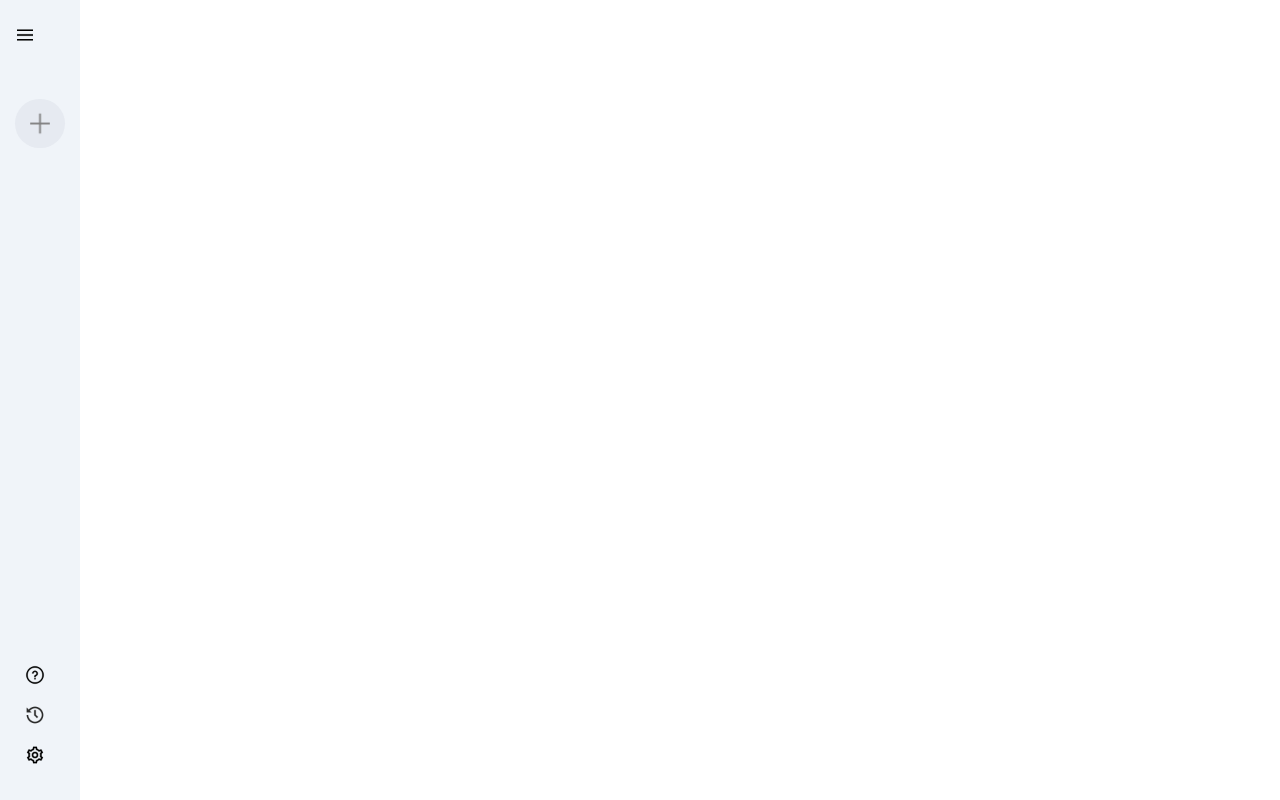
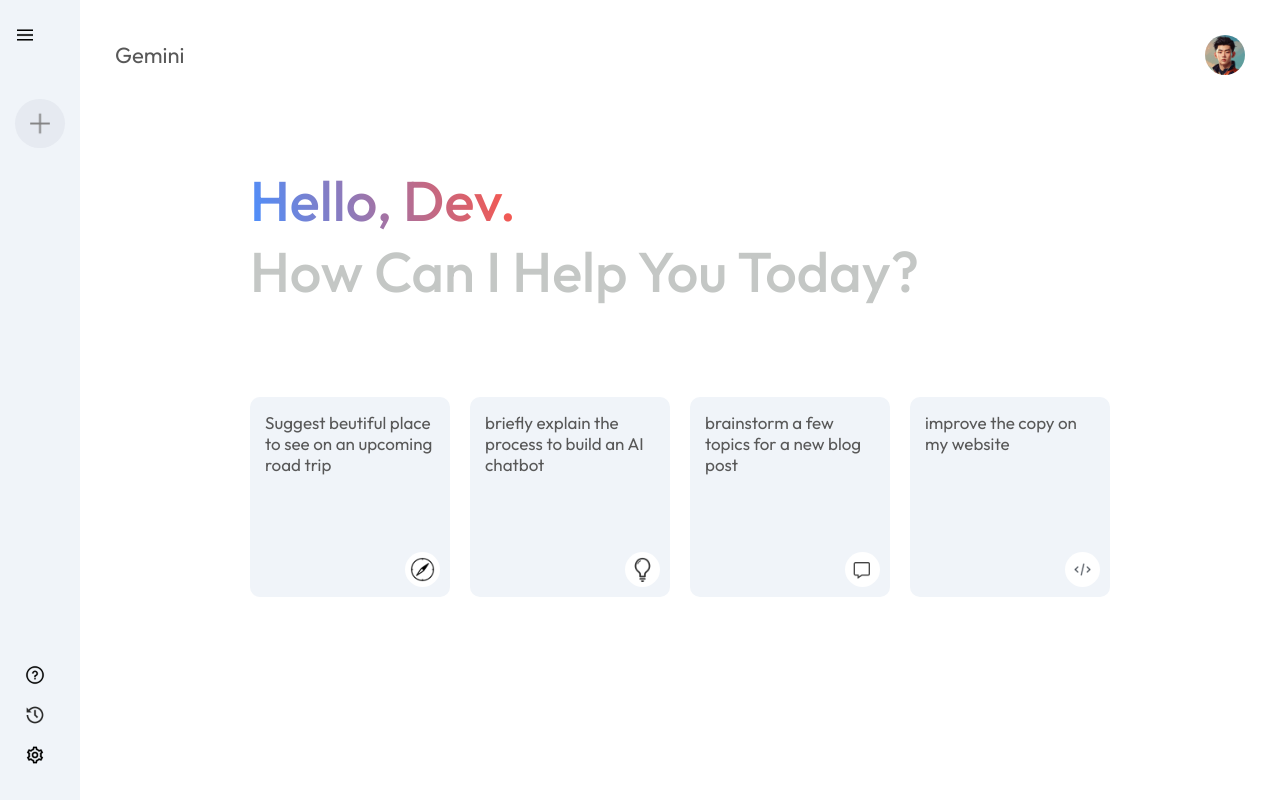
Before and after one commit to hamzarahmoun/gemini, a React (Vite) app: page / in a window 1280 px wide. Built offline with nearby package versions, Linux system fonts and the light colour scheme.

Commit message:
main-container

```diff
--- a/src/App.jsx
+++ b/src/App.jsx
@@ -1,10 +1,13 @@
 import React from 'react'
 import Sidebar from './component/Sidebar/Sidebar'
+import Main from './component/Main/Main'
+
 
 const App = () => {
   return (
     <>
       <Sidebar/>
+      <Main/>
     </>
   )
 }
--- /dev/null
+++ b/src/component/Main/Main.css
@@ -0,0 +1,68 @@
+.main{
+    flex: 1;
+    min-height: 100vh;
+    padding: 15px;
+    position: relative;
+}
+.main .nav{
+    display: flex;
+    justify-content: space-between;
+    align-items: center;
+    font-size: 22px;
+    padding: 20px;
+    color: #585858
+}
+.main .nav img{
+    width: 40px;
+    border-radius: 50%;
+}
+
+.main-container{
+    max-width: 900px;
+    margin: auto;
+}
+ .main .greet{
+    margin: 50px 0;
+    font-size: 56px;
+    color: #c4c7c5;
+    font-weight: 500;
+    padding: 20px;
+ }
+ .main-container .greet span{
+    background: -webkit-linear-gradient(16deg, #4b90ff, #ff5546);
+    -webkit-background-clip: text;
+    -webkit-text-fill-color: transparent;
+ }
+ .main-container .cards{
+    display: grid;
+    grid-template-columns: repeat(auto-fill, minmax(180px, 1fr));
+    gap: 20px;
+    padding: 20px;
+ }
+ .main-container .card{
+    height: 200px;
+    padding: 15px;
+    background-color: #f0f4f9;
+    border-radius: 10px;
+    position: relative;
+    cursor: pointer;
+ }
+ .main-container .card img{
+
+    width: 35px;
+    padding: 5px;
+    position: absolute;
+    background-color: white;
+    border-radius: 20px;
+    bottom: 10px;
+    right: 10px;
+ }
+ .main-container .card p{
+    font-size: 17px;
+    color: #585858;
+    margin: 0;
+    padding: 0;
+ }
+ .main-container .card:hover{
+    background-color: #e0e4ea;
+ }
--- /dev/null
+++ b/src/component/Main/Main.jsx
@@ -0,0 +1,39 @@
+import React from 'react'
+import { assets } from '../../assets/assets'
+import './Main.css'
+const Main = () => {
+  return (
+    <div className='main'>
+        <div className="nav">
+           <p>Gemini</p>
+           <img src={assets.user_icon} alt="" />
+        </div>
+        <div className="main-container">
+            <div className="greet">
+                <p><span>Hello, Dev.</span></p>
+                <p>How Can I Help You Today?</p>
+            </div>
+            <div className="cards">
+                <div className="card">
+                <p>Suggest beutiful place to see on an upcoming road trip</p>
+                <img src={assets.compass_icon} alt="" />
+            </div>
+            <div className="card">
+                <p>briefly explain the process to build an AI chatbot</p>
+                <img src={assets.bulb_icon} alt="" />
+            </div>
+            <div className="card">
+                <p>brainstorm a few topics for a new blog post</p>
+                <img src={assets.message_icon} alt="" />
+            </div>
+            <div className="card">
+                <p>improve the copy on my website</p>
+                <img src={assets.code_icon} alt="" />
+            </div>
+            </div>
+
+        </div>
+    </div>
+  )
+}
+export default Main
```
